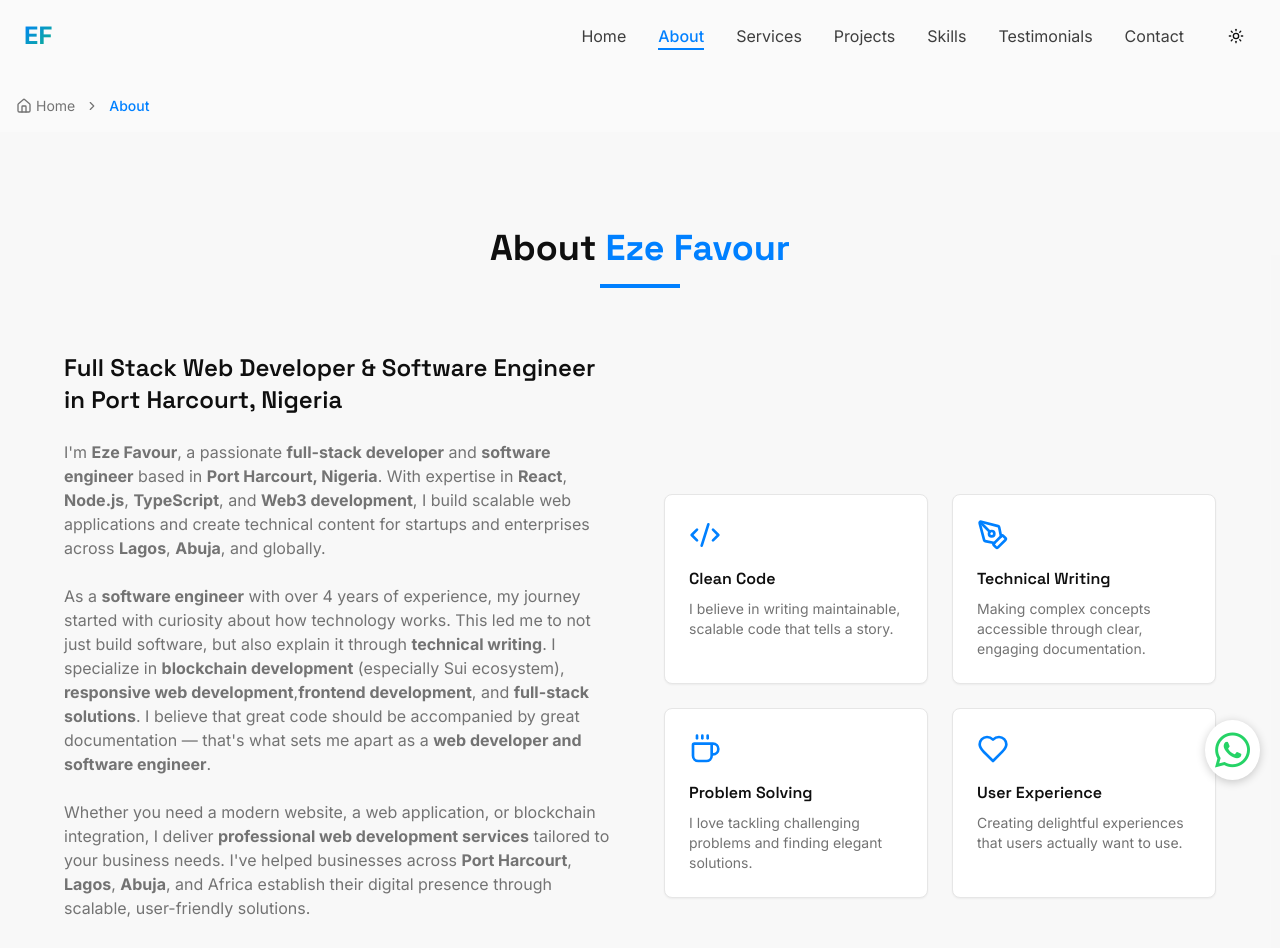
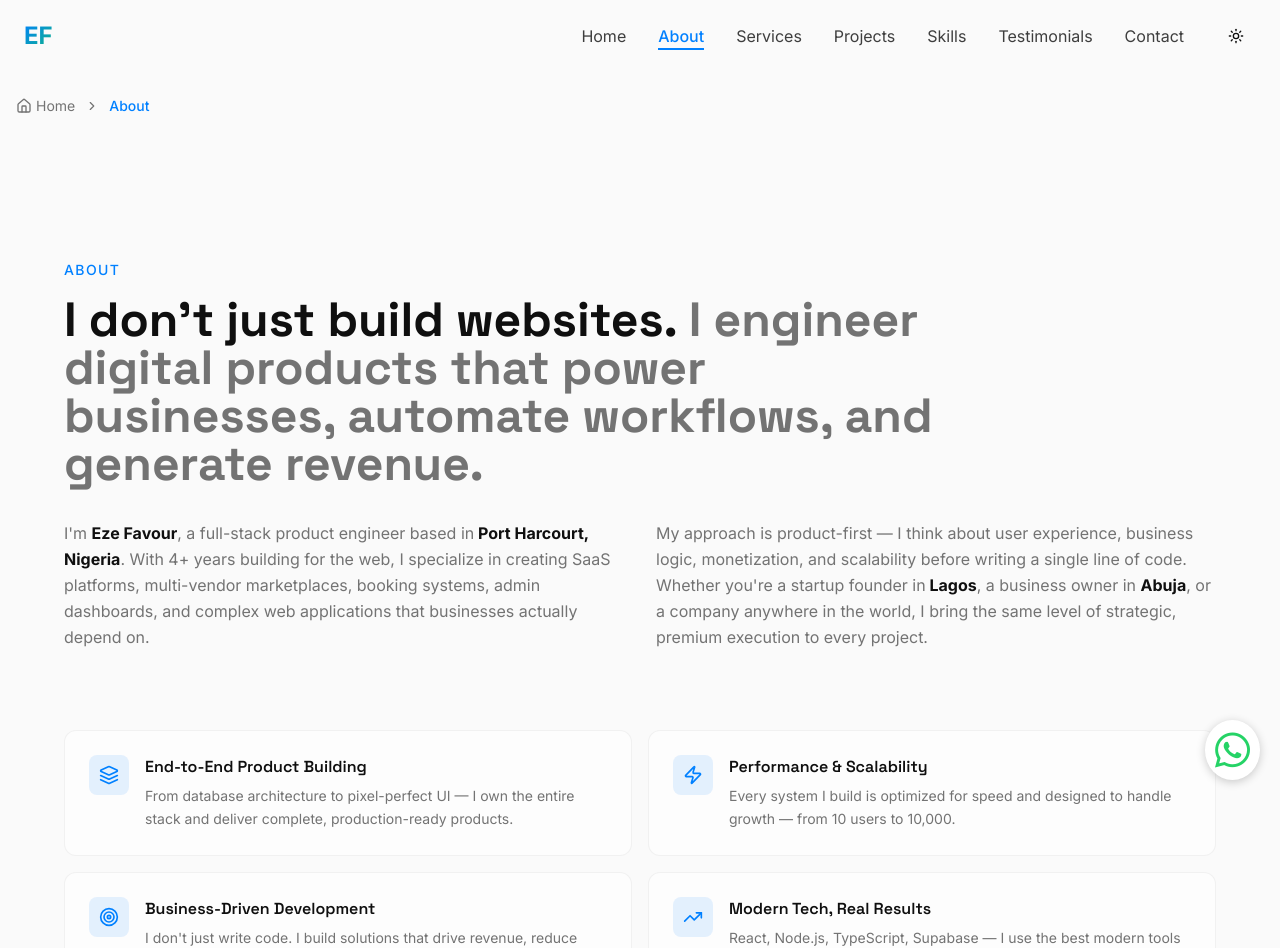
Before and after one commit to Code-With-Fred/ABOUT-ME, a React (Vite) app: page /about in a window 1280 px wide. Shown: the top 948 px of the page. Built offline with nearby package versions, Linux system fonts and the light colour scheme.

Commit message:
Redesigned portfolio core UI
Co-authored-by: Code-With-Fred <206179912+Code-With-Fred@users.noreply.github.com>

```diff
--- a/src/components/sections/AboutSection.tsx
+++ b/src/components/sections/AboutSection.tsx
@@ -1,138 +1,117 @@
 import { motion } from "framer-motion"
 import { useInView } from "react-intersection-observer"
-import { Code2, PenTool, Coffee, Heart } from "lucide-react"
-import { Card } from "@/components/ui/card"
+import { Layers, Zap, Target, TrendingUp } from "lucide-react"
+
+const strengths = [
+  {
+    icon: Layers,
+    title: "End-to-End Product Building",
+    description: "From database architecture to pixel-perfect UI — I own the entire stack and deliver complete, production-ready products.",
+  },
+  {
+    icon: Zap,
+    title: "Performance & Scalability",
+    description: "Every system I build is optimized for speed and designed to handle growth — from 10 users to 10,000.",
+  },
+  {
+    icon: Target,
+    title: "Business-Driven Development",
+    description: "I don't just write code. I build solutions that drive revenue, reduce friction, and create real business value.",
+  },
+  {
+    icon: TrendingUp,
+    title: "Modern Tech, Real Results",
+    description: "React, Node.js, TypeScript, Supabase — I use the best modern tools to deliver products that compete with the best.",
+  },
+]
 
 const AboutSection = () => {
-  const [ref, inView] = useInView({
-    threshold: 0.1,
-    triggerOnce: true,
-  })
-
-  const containerVariants = {
-    hidden: { opacity: 0 },
-    visible: {
-      opacity: 1,
-      transition: {
-        staggerChildren: 0.2,
-      },
-    },
-  }
-
-  const itemVariants = {
-    hidden: { opacity: 0, y: 30 },
-    visible: { opacity: 1, y: 0 },
-  }
-
-  const passions = [
-    {
-      icon: Code2,
-      title: "Clean Code",
-      description: "I believe in writing maintainable, scalable code that tells a story.",
-    },
-    {
-      icon: PenTool,
-      title: "Technical Writing",
-      description: "Making complex concepts accessible through clear, engaging documentation.",
-    },
-    {
-      icon: Coffee,
-      title: "Problem Solving",
-      description: "I love tackling challenging problems and finding elegant solutions.",
-    },
-    {
-      icon: Heart,
-      title: "User Experience",
-      description: "Creating delightful experiences that users actually want to use.",
-    },
-  ]
+  const [ref, inView] = useInView({ threshold: 0.1, triggerOnce: true })
 
   return (
     <section
       id="about"
-      className="py-16 sm:py-20 lg:py-24 bg-muted/30"
+      className="py-24 sm:py-32 relative"
       aria-labelledby="about-heading"
     >
       <div className="container mx-auto px-4 sm:px-6">
         <motion.div
           ref={ref}
-          variants={containerVariants}
-          initial="hidden"
-          animate={inView ? "visible" : "hidden"}
+          initial={{ opacity: 0 }}
+          animate={inView ? { opacity: 1 } : {}}
+          transition={{ duration: 0.8 }}
           className="max-w-6xl mx-auto"
         >
-          {/* Section Header */}
-          <motion.div variants={itemVariants} className="text-center mb-10 sm:mb-16">
-            <h2
-              id="about-heading"
-              className="text-2xl sm:text-3xl md:text-4xl font-bold mb-4"
+          {/* Label */}
+          <motion.p
+            initial={{ opacity: 0, y: 20 }}
+            animate={inView ? { opacity: 1, y: 0 } : {}}
+            className="text-sm font-medium uppercase tracking-widest text-primary mb-4"
+          >
+            About
+          </motion.p>
+
+          {/* Big positioning statement */}
+          <motion.h2
+            id="about-heading"
+            initial={{ opacity: 0, y: 20 }}
+            animate={inView ? { opacity: 1, y: 0 } : {}}
+            transition={{ delay: 0.1 }}
+            className="text-3xl sm:text-4xl md:text-5xl font-bold font-display leading-tight mb-8 max-w-4xl"
+          >
+            I don't just build websites.{" "}
+            <span className="text-muted-foreground">
+              I engineer digital products that power businesses, automate workflows, and generate revenue.
+            </span>
+          </motion.h2>
+
+          {/* Two-column narrative */}
+          <div className="grid md:grid-cols-2 gap-8 mb-20">
+            <motion.p
+              initial={{ opacity: 0, y: 20 }}
+              animate={inView ? { opacity: 1, y: 0 } : {}}
+              transition={{ delay: 0.2 }}
+              className="text-muted-foreground leading-relaxed"
             >
-              About <span className="text-primary">Eze Favour</span>
-            </h2>
-            <div className="w-20 h-1 bg-primary mx-auto mb-6 sm:mb-8" aria-hidden="true" />
-          </motion.div>
+              I'm <strong className="text-foreground">Eze Favour</strong>, a full-stack product engineer based in
+              <strong className="text-foreground"> Port Harcourt, Nigeria</strong>. With 4+ years building for the web,
+              I specialize in creating SaaS platforms, multi-vendor marketplaces, booking systems, admin dashboards,
+              and complex web applications that businesses actually depend on.
+            </motion.p>
+            <motion.p
+              initial={{ opacity: 0, y: 20 }}
+              animate={inView ? { opacity: 1, y: 0 } : {}}
+              transition={{ delay: 0.3 }}
+              className="text-muted-foreground leading-relaxed"
+            >
+              My approach is product-first — I think about user experience, business logic, monetization,
+              and scalability before writing a single line of code. Whether you're a startup founder in
+              <strong className="text-foreground"> Lagos</strong>, a business owner in <strong className="text-foreground">Abuja</strong>,
+              or a company anywhere in the world, I bring the same level of strategic, premium execution to every project.
+            </motion.p>
+          </div>
 
-          <div className="grid lg:grid-cols-2 gap-8 sm:gap-12 items-center">
-            {/* Bio - SEO WELL OPTIMIZED */}
-            <motion.article variants={itemVariants} className="space-y-4 sm:space-y-6">
-              <h3 className="text-xl sm:text-2xl font-semibold mb-3 sm:mb-4">
-                Full Stack Web Developer & Software Engineer in Port Harcourt, Nigeria
-              </h3>
-
-              <p className="text-muted-foreground leading-relaxed text-sm sm:text-base">
-                I'm <strong>Eze Favour</strong>, a passionate <strong>full-stack developer</strong> and <strong>software engineer</strong> based in <strong>Port Harcourt, Nigeria</strong>.
-                With expertise in <strong>React</strong>, <strong>Node.js</strong>, <strong>TypeScript</strong>, and <strong>Web3 development</strong>,
-                I build scalable web applications and create technical content for startups and enterprises across <strong>Lagos</strong>, <strong>Abuja</strong>, and globally.
-              </p>
-
-              <p className="text-muted-foreground leading-relaxed text-sm sm:text-base">
-                As a <strong>software engineer</strong> with over 4 years of experience, my journey started with curiosity about how technology works.
-                This led me to not just build software, but also explain it through <strong>technical writing</strong>.
-                I specialize in <strong>blockchain development</strong> (especially Sui ecosystem), <strong>responsive web development</strong>,
-                <strong>frontend development</strong>, and <strong>full-stack solutions</strong>. I believe that great code should be accompanied by great documentation —
-                that's what sets me apart as a <strong>web developer and software engineer</strong>.
-              </p>
-
-              <p className="text-muted-foreground leading-relaxed text-sm sm:text-base">
-                Whether you need a modern website, a web application, or blockchain integration, I deliver <strong>professional web development services</strong> tailored to your business needs.
-                I've helped businesses across <strong>Port Harcourt</strong>, <strong>Lagos</strong>, <strong>Abuja</strong>, and Africa establish their digital presence through scalable, user-friendly solutions.
-              </p>
-
-              <p className="text-muted-foreground leading-relaxed text-sm sm:text-base">
-                When I'm not coding or writing, you'll find me exploring new Web3 technologies, contributing to open source projects,
-                or mentoring upcoming <strong>developers in Nigeria</strong> and Africa. I'm always excited about the next challenge in web development!
-              </p>
-
-            </motion.article>
-
-            {/* Passions Grid */}
-            <motion.div
-              variants={itemVariants}
-              className="grid grid-cols-2 gap-3 sm:gap-6"
-              role="list"
-              aria-label="Areas of expertise"
-            >
-              {passions.map((passion) => (
-                <motion.article
-                  key={passion.title}
-                  variants={itemVariants}
-                  whileHover={{ scale: 1.02 }}
-                  className="group"
-                  role="listitem"
-                >
-                  <Card className="p-4 sm:p-6 h-full transition-smooth hover:shadow-hover">
-                    <passion.icon
-                      className="h-6 w-6 sm:h-8 sm:w-8 text-primary mb-3 sm:mb-4 group-hover:scale-110 transition-transform"
-                      aria-hidden="true"
-                    />
-                    <h4 className="font-semibold mb-1 sm:mb-2 text-sm sm:text-base">{passion.title}</h4>
-                    <p className="text-xs sm:text-sm text-muted-foreground leading-relaxed">
-                      {passion.description}
-                    </p>
-                  </Card>
-                </motion.article>
-              ))}
-            </motion.div>
+          {/* Strength cards */}
+          <div className="grid sm:grid-cols-2 gap-4">
+            {strengths.map((item, i) => (
+              <motion.div
+                key={item.title}
+                initial={{ opacity: 0, y: 30 }}
+                animate={inView ? { opacity: 1, y: 0 } : {}}
+                transition={{ delay: 0.3 + i * 0.1 }}
+                className="group p-6 rounded-xl border border-border/50 bg-card/50 hover:border-primary/20 hover:bg-card transition-all duration-300"
+              >
+                <div className="flex items-start gap-4">
+                  <div className="p-2.5 rounded-lg bg-primary/10 text-primary group-hover:bg-primary/20 transition-colors">
+                    <item.icon className="h-5 w-5" />
+                  </div>
+                  <div>
+                    <h3 className="font-semibold font-display text-base mb-1.5">{item.title}</h3>
+                    <p className="text-sm text-muted-foreground leading-relaxed">{item.description}</p>
+                  </div>
+                </div>
+              </motion.div>
+            ))}
           </div>
         </motion.div>
       </div>
--- a/src/components/sections/HeroSection.tsx
+++ b/src/components/sections/HeroSection.tsx
@@ -1,137 +1,137 @@
 import { Link } from "react-router-dom"
 import { motion } from "framer-motion"
-import { TypeAnimation } from "react-type-animation"
-import { ArrowDown, Download, Eye } from "lucide-react"
+import { ArrowRight, Download, Sparkles } from "lucide-react"
 import { Button } from "@/components/ui/button"
 
 const HeroSection = () => {
   const handleDownloadResume = () => {
-    window.open("/fred-resume.pdf", "_blank");
-  };
+    window.open("/fred-resume.pdf", "_blank")
+  }
 
   return (
     <section
       id="home"
-      className="min-h-screen flex items-center justify-center hero-gradient relative overflow-hidden pt-16 sm:pt-20"
+      className="relative min-h-screen flex items-center justify-center overflow-hidden"
       aria-labelledby="hero-heading"
     >
-      {/* Background Animation */}
-      <div className="absolute inset-0 overflow-hidden" aria-hidden="true">
-        <div className="absolute top-10 left-5 sm:top-20 sm:left-20 w-48 sm:w-72 h-48 sm:h-72 bg-primary/5 rounded-full blur-3xl animate-float" />
-        <div className="absolute bottom-10 right-5 sm:bottom-20 sm:right-20 w-64 sm:w-96 h-64 sm:h-96 bg-primary/3 rounded-full blur-3xl animate-float" style={{ animationDelay: "2s" }} />
+      {/* Ambient background */}
+      <div className="absolute inset-0" aria-hidden="true">
+        {/* Grid */}
+        <div className="absolute inset-0 grid-bg opacity-40" />
+        {/* Gradient orbs */}
+        <div className="absolute top-1/4 left-1/4 w-[500px] h-[500px] bg-primary/10 rounded-full blur-[120px] animate-pulse-slow" />
+        <div className="absolute bottom-1/4 right-1/4 w-[400px] h-[400px] bg-accent/8 rounded-full blur-[100px] animate-pulse-slow" style={{ animationDelay: "2s" }} />
+        {/* Top fade */}
+        <div className="absolute top-0 left-0 right-0 h-32 bg-gradient-to-b from-background to-transparent" />
+        {/* Bottom fade */}
+        <div className="absolute bottom-0 left-0 right-0 h-32 bg-gradient-to-t from-background to-transparent" />
       </div>
 
-      <div className="container mx-auto px-4 sm:px-6 text-center relative z-10">
-        <motion.div
-          initial={{ opacity: 0, y: 30 }}
-          animate={{ opacity: 1, y: 0 }}
-          transition={{ duration: 0.8 }}
-          className="max-w-4xl mx-auto"
-        >
-          {/* Greeting */}
-          <motion.p
-            initial={{ opacity: 0 }}
-            animate={{ opacity: 1 }}
-            transition={{ delay: 0.2 }}
-            className="text-lg md:text-xl text-muted-foreground mb-4"
-          >
-            👋 Hello, I'm
-          </motion.p>
-
-          {/* Name */}
-          <motion.h1
-            id="hero-heading"
-            initial={{ opacity: 0, y: 20 }}
-            animate={{ opacity: 1, y: 0 }}
-            transition={{ delay: 0.4 }}
-            className="text-3xl sm:text-4xl md:text-6xl lg:text-7xl font-bold mb-4 sm:mb-6 text-gradient"
-          >
-            Eze Favour
-          </motion.h1>
-
-          {/* Typing Animation */}
-          <div
-            className="text-xl sm:text-2xl md:text-4xl lg:text-5xl font-semibold mb-6 sm:mb-8 h-12 sm:h-16 md:h-20"
-            aria-live="polite"
-            aria-label="Professional roles"
-          >
-            <TypeAnimation
-              sequence={[
-                "Web Developer",
-                2000,
-                "Full-Stack Developer",
-                2000,
-                "Technical Writer",
-                2000,
-                "Software Engineer",
-                2000,
-              ]}
-              wrapper="span"
-              speed={50}
-              repeat={Infinity}
-              className="text-primary"
-            />
-          </div>
-
-          {/* Description */}
-          <motion.p
-            initial={{ opacity: 0 }}
-            animate={{ opacity: 1 }}
-            transition={{ delay: 0.8 }}
-            className="text-base sm:text-lg md:text-xl text-muted-foreground mb-8 sm:mb-12 max-w-2xl mx-auto leading-relaxed px-2"
-          >
-            Professional <strong>web developer</strong> and <strong>full-stack software engineer</strong> based in{" "}
-            <strong>Port Harcourt, Nigeria</strong>. I build beautiful, performant web applications
-            and write technical content that helps businesses grow across <strong>Lagos</strong>, <strong>Abuja</strong>, and Nigeria.
-          </motion.p>
-
-          {/* CTA Buttons */}
+      <div className="container mx-auto px-4 sm:px-6 relative z-10">
+        <div className="max-w-5xl mx-auto">
+          {/* Status badge */}
           <motion.div
             initial={{ opacity: 0, y: 20 }}
             animate={{ opacity: 1, y: 0 }}
-            transition={{ delay: 1 }}
-            className="flex flex-col sm:flex-row gap-3 sm:gap-4 justify-center px-4"
+            transition={{ duration: 0.6, delay: 0.2 }}
+            className="flex justify-center md:justify-start mb-8"
+          >
+            <div className="inline-flex items-center gap-2 px-4 py-2 rounded-full border border-primary/20 bg-primary/5 backdrop-blur-sm">
+              <span className="relative flex h-2 w-2">
+                <span className="animate-ping absolute inline-flex h-full w-full rounded-full bg-accent opacity-75" />
+                <span className="relative inline-flex rounded-full h-2 w-2 bg-accent" />
+              </span>
+              <span className="text-sm text-muted-foreground font-medium">Available for new projects</span>
+            </div>
+          </motion.div>
+
+          {/* Main headline */}
+          <motion.h1
+            id="hero-heading"
+            initial={{ opacity: 0, y: 30 }}
+            animate={{ opacity: 1, y: 0 }}
+            transition={{ duration: 0.8, delay: 0.4 }}
+            className="text-4xl sm:text-5xl md:text-6xl lg:text-7xl xl:text-8xl font-bold font-display leading-[0.95] tracking-tight mb-6 text-center md:text-left"
+          >
+            <span className="block">I build digital</span>
+            <span className="block">products that</span>
+            <span className="block text-gradient">scale & convert.</span>
+          </motion.h1>
+
+          {/* Supporting text */}
+          <motion.p
+            initial={{ opacity: 0, y: 20 }}
+            animate={{ opacity: 1, y: 0 }}
+            transition={{ duration: 0.6, delay: 0.7 }}
+            className="text-lg sm:text-xl text-muted-foreground max-w-2xl mb-10 leading-relaxed text-center md:text-left"
+          >
+            Full-stack product engineer crafting modern{" "}
+            <strong className="text-foreground">SaaS platforms</strong>,{" "}
+            <strong className="text-foreground">marketplaces</strong>, and{" "}
+            <strong className="text-foreground">business-ready web systems</strong>{" "}
+            that look premium and solve real problems.
+          </motion.p>
+
+          {/* CTAs */}
+          <motion.div
+            initial={{ opacity: 0, y: 20 }}
+            animate={{ opacity: 1, y: 0 }}
+            transition={{ duration: 0.6, delay: 0.9 }}
+            className="flex flex-col sm:flex-row gap-4 justify-center md:justify-start"
           >
             <Link to="/projects">
               <Button
                 size="lg"
-                className="group transition-smooth shadow-soft hover:shadow-hover w-full sm:w-auto"
+                className="group w-full sm:w-auto text-base px-8 py-6 glow-sm hover:glow-md transition-all duration-300"
                 aria-label="View my projects"
               >
-                <Eye className="mr-2 h-5 w-5 group-hover:scale-110 transition-transform" aria-hidden="true" />
                 View Projects
+                <ArrowRight className="ml-2 h-5 w-5 group-hover:translate-x-1 transition-transform" aria-hidden="true" />
+              </Button>
+            </Link>
+            <Link to="/contact">
+              <Button
+                variant="outline"
+                size="lg"
+                className="group w-full sm:w-auto text-base px-8 py-6 border-border/50 hover:border-primary/30 hover:bg-primary/5 transition-all duration-300"
+                aria-label="Work with me"
+              >
+                <Sparkles className="mr-2 h-5 w-5" aria-hidden="true" />
+                Work With Me
               </Button>
             </Link>
             <Button
-              variant="outline"
+              variant="ghost"
               size="lg"
               onClick={handleDownloadResume}
-              className="group transition-smooth shadow-soft hover:shadow-hover w-full sm:w-auto"
+              className="group w-full sm:w-auto text-base px-8 py-6 text-muted-foreground hover:text-foreground transition-all duration-300"
               aria-label="Download my resume"
             >
-              <Download className="mr-2 h-5 w-5 group-hover:scale-110 transition-transform" aria-hidden="true" />
-              Download Resume
+              <Download className="mr-2 h-4 w-4" aria-hidden="true" />
+              Resume
             </Button>
           </motion.div>
 
-          {/* Scroll Indicator */}
+          {/* Floating tech indicators */}
           <motion.div
             initial={{ opacity: 0 }}
             animate={{ opacity: 1 }}
-            transition={{ delay: 1.5 }}
-            className="absolute bottom-8 left-1/2 transform -translate-x-1/2"
+            transition={{ duration: 1, delay: 1.2 }}
+            className="mt-16 md:mt-24 flex flex-wrap gap-3 justify-center md:justify-start"
           >
-            <Link to="/about">
-              <motion.div
-                animate={{ y: [0, 10, 0] }}
-                transition={{ repeat: Infinity, duration: 2 }}
-                className="cursor-pointer"
+            {["React", "TypeScript", "Node.js", "Next.js", "Supabase", "Tailwind CSS"].map((tech, i) => (
+              <motion.span
+                key={tech}
+                initial={{ opacity: 0, scale: 0.8 }}
+                animate={{ opacity: 1, scale: 1 }}
+                transition={{ delay: 1.3 + i * 0.1 }}
+                className="px-3 py-1.5 text-xs font-medium rounded-md border border-border/50 bg-card/50 text-muted-foreground backdrop-blur-sm"
               >
-                <ArrowDown className="h-6 w-6 text-muted-foreground hover:text-foreground transition-colors" />
-              </motion.div>
-            </Link>
+                {tech}
+              </motion.span>
+            ))}
           </motion.div>
-        </motion.div>
+        </div>
       </div>
     </section>
   )
--- /dev/null
+++ b/src/components/sections/TrustStrip.tsx
@@ -0,0 +1,47 @@
+import { motion } from "framer-motion"
+
+const items = [
+  "Full-Stack Engineering",
+  "Production-Ready Builds",
+  "Scalable Architecture",
+  "SaaS & Marketplaces",
+  "Modern UI/UX",
+  "API-First Development",
+  "Real-Time Systems",
+  "Auth & Payments",
+  "Admin Dashboards",
+  "Performance Optimized",
+  "Client-Focused Execution",
+  "Startup MVP Delivery",
+]
+
+const TrustStrip = () => {
+  return (
+    <section className="py-8 border-y border-border/30 overflow-hidden" aria-label="Capabilities">
+      <div className="marquee">
+        <div className="marquee-content">
+          {[...items, ...items].map((item, i) => (
+            <div key={i} className="flex items-center gap-6 mx-6 whitespace-nowrap">
+              <span className="text-sm font-medium text-muted-foreground/70 uppercase tracking-widest">
+                {item}
+              </span>
+              <span className="w-1.5 h-1.5 rounded-full bg-primary/40" aria-hidden="true" />
+            </div>
+          ))}
+        </div>
+        <div className="marquee-content" aria-hidden="true">
+          {[...items, ...items].map((item, i) => (
+            <div key={`dup-${i}`} className="flex items-center gap-6 mx-6 whitespace-nowrap">
+              <span className="text-sm font-medium text-muted-foreground/70 uppercase tracking-widest">
+                {item}
+              </span>
+              <span className="w-1.5 h-1.5 rounded-full bg-primary/40" aria-hidden="true" />
+            </div>
+          ))}
+        </div>
+      </div>
+    </section>
+  )
+}
+
+export default TrustStrip
```
